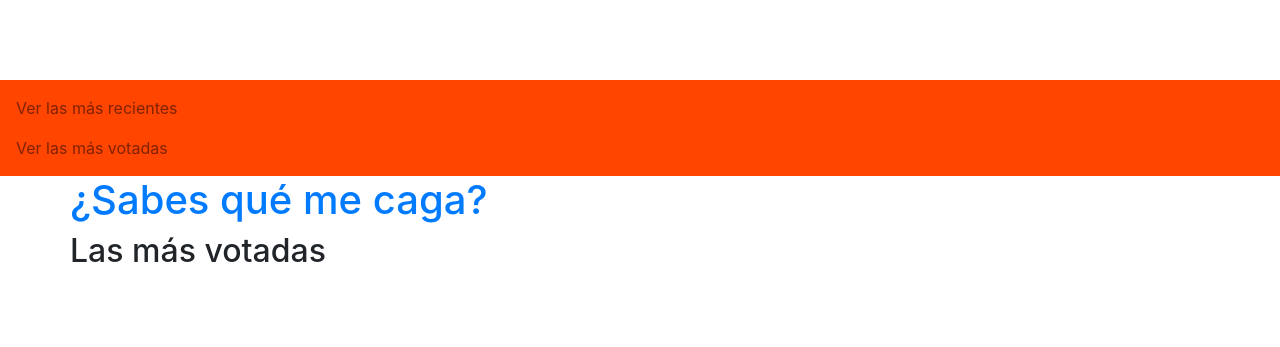
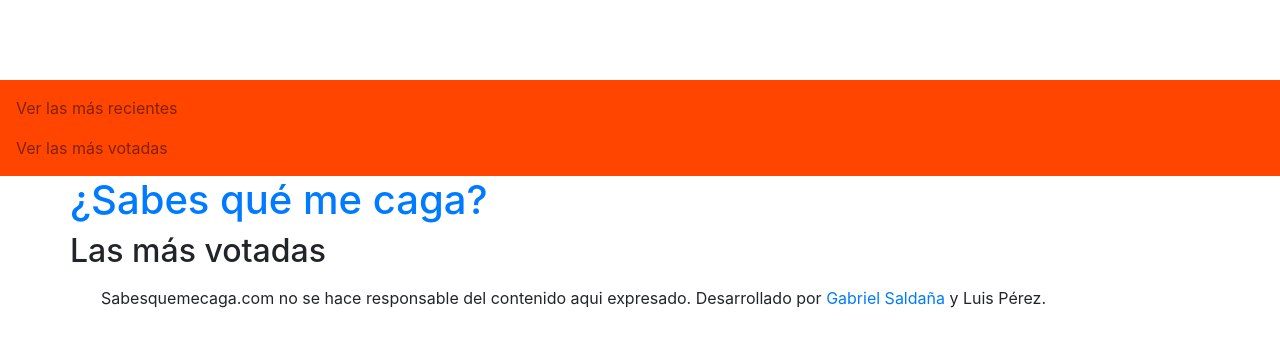
Before and after one commit to gabrielsaldana/sqmc, a Django app: page /top/ in a window 1280 px wide. Shown: the top 347 px of the page. Run offline with Django 3.2, Linux system fonts and the light colour scheme; data that the repository does not hold is empty; some libraries are stand-ins or nearby versions.

Commit message:
Adds meta description block and footer

```diff
--- a/sabesqmc/templates/base.html
+++ b/sabesqmc/templates/base.html
@@ -4,6 +4,7 @@
         <meta name="viewport" content="width=device-width, initial-scale=1, shrink-to-fit=no">
         <meta http-equiv="x-ua-compatible" content="ie=edge">
         <title>{% block title %}¿Sabes qué me caga?{% endblock title %}</title>
+        {% block meta_description %}{% endblock %}
         <link rel="stylesheet" href="https://maxcdn.bootstrapcdn.com/bootstrap/4.0.0-alpha.3/css/bootstrap.min.css" integrity="sha384-MIwDKRSSImVFAZCVLtU0LMDdON6KVCrZHyVQQj6e8wIEJkW4tvwqXrbMIya1vriY" crossorigin="anonymous">
         {% block css %}
         {% endblock %}
@@ -25,6 +26,9 @@
             </div>
             {% block content %}
             {% endblock %}
+            <footer class="navbar text-xs-center">
+                <p>Sabesquemecaga.com no se hace responsable del contenido aqui expresado. Desarrollado por <a href="http://gabrielsaldana.org">Gabriel Saldaña</a> y Luis Pérez.</p>
+            </footer> <!-- #footer -->
         </div><!-- /container -->
         <script src="https://ajax.googleapis.com/ajax/libs/jquery/3.0.0/jquery.min.js" integrity="sha384-THPy051/pYDQGanwU6poAc/hOdQxjnOEXzbT+OuUAFqNqFjL+4IGLBgCJC3ZOShY" crossorigin="anonymous"></script>
         <script src="https://cdnjs.cloudflare.com/ajax/libs/tether/1.2.0/js/tether.min.js" integrity="sha384-Plbmg8JY28KFelvJVai01l8WyZzrYWG825m+cZ0eDDS1f7d/js6ikvy1+X+guPIB" crossorigin="anonymous"></script>
```
